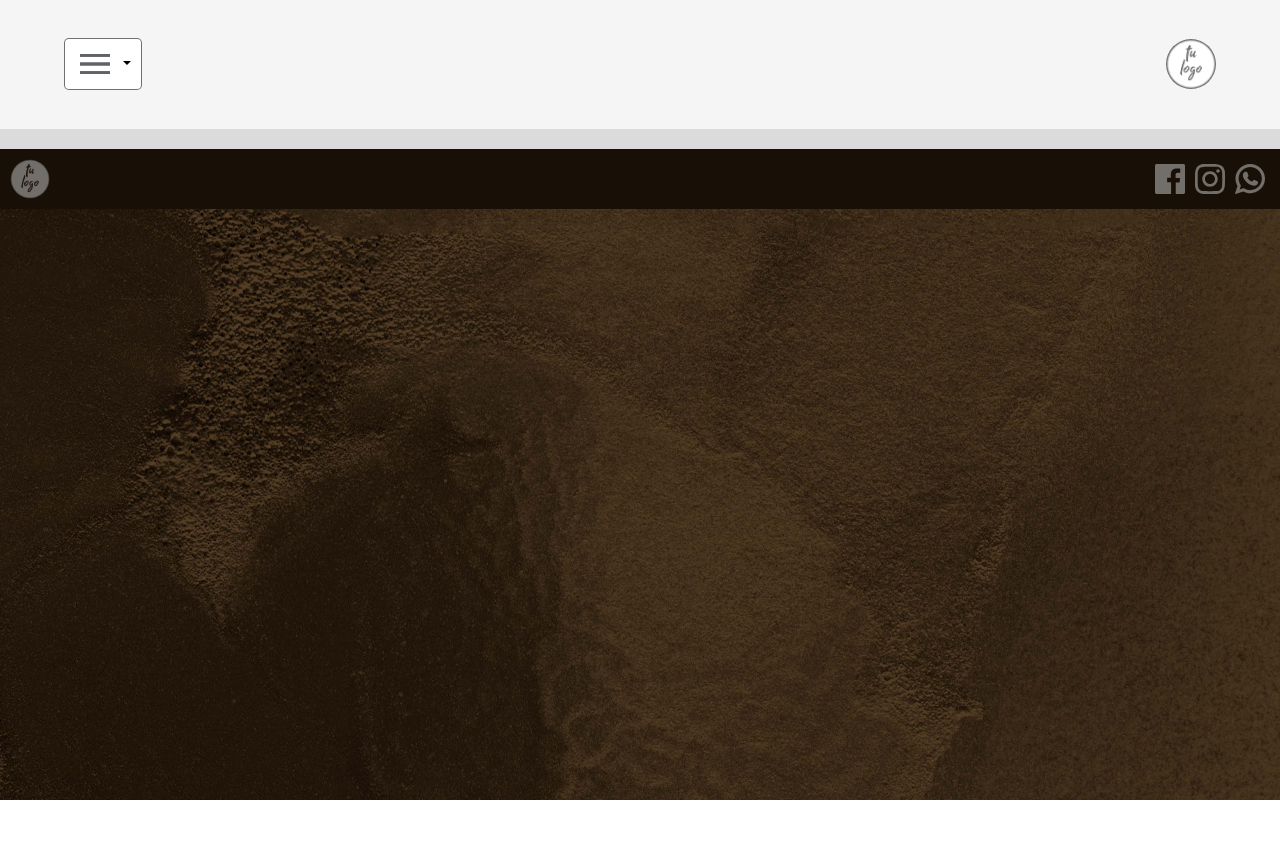
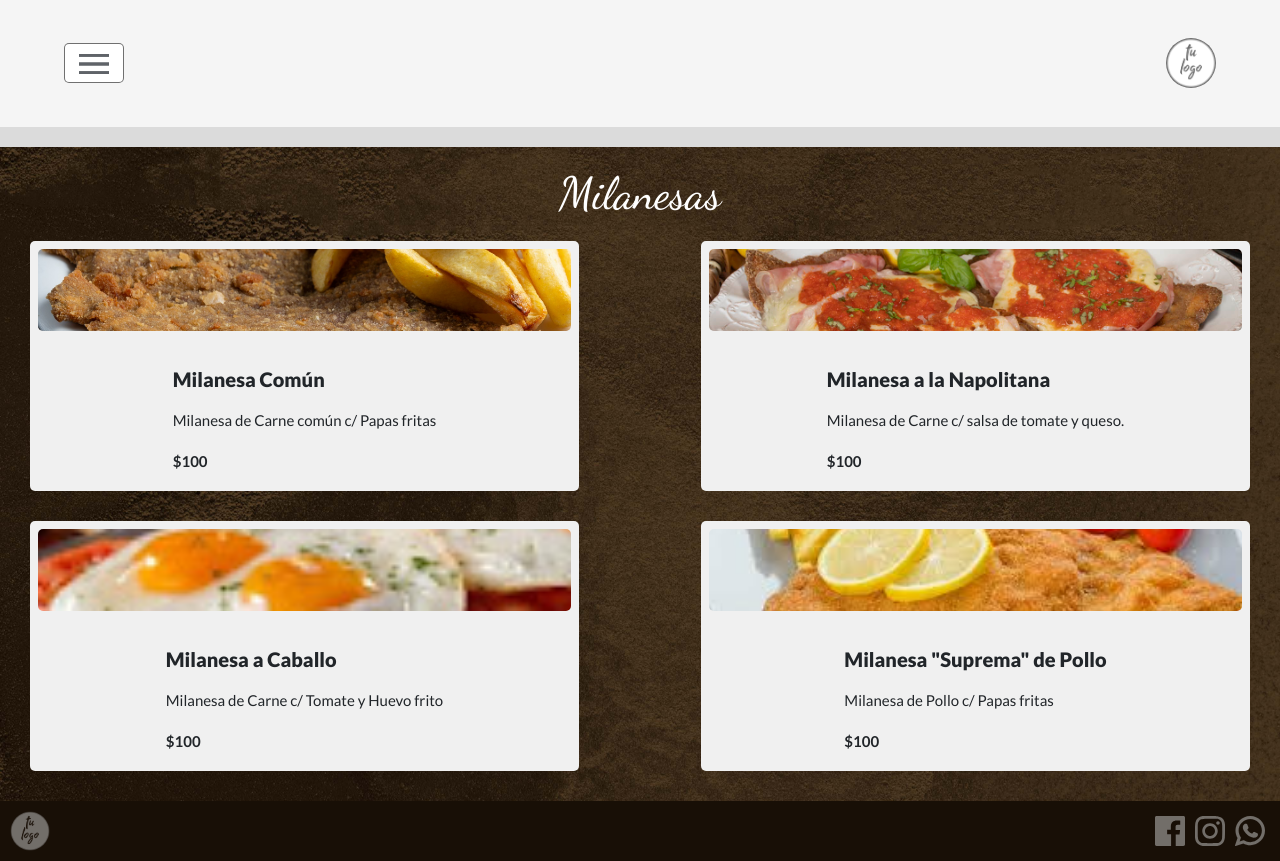
Before and after one commit to rromancastro/plantilla1, a website: page pages/milanesas.html in a window 1280 px wide. Before the commit the page ends 800 px from the top, so only its background shows below. Drawn offline with nearby package versions, Linux system fonts and the light colour scheme.

Commit message:
añado pagina milanesas

```diff
--- a/pages/milanesas.html
+++ b/pages/milanesas.html
@@ -12,7 +12,7 @@
     <header>
         <nav>
             <div class="dropdown">
-                <button class="dropMenu dropdown-toggle" type="button" data-bs-toggle="dropdown" aria-expanded="false">
+                <button class="dropMenu" type="button" data-bs-toggle="dropdown" aria-expanded="false">
                     <img src="../multimedia/icons/menu.svg" alt="">
                 </button>
                 <ul class="dropdown-menu">
@@ -28,7 +28,41 @@
         <div class="postNav"></div>
     </header>
     <main>
-
+        <h1 class="milanesaTitle">Milanesas</h1>
+        <section class="milanesaSection">
+            <article class="cardProducto">
+                <img src="../multimedia/pages/milanesas/1.jpg" alt="img">
+                <div class="infoProducto">
+                    <h2 class="tituloProducto">Milanesa Común</h2>
+                    <p class="descProducto">Milanesa de Carne común c/ Papas fritas</p>
+                    <p class="precio">$100</p>
+                </div>
+            </article>
+            <article class="cardProducto">
+                <img src="../multimedia/pages/milanesas/2.jpg" alt="img">
+                <div class="infoProducto">
+                    <h2 class="tituloProducto">Milanesa a la Napolitana</h2>
+                    <p class="descProducto">Milanesa de Carne c/ salsa de tomate y queso.</p>
+                    <p class="precio">$100</p>
+                </div>
+            </article>
+            <article class="cardProducto">
+                <img src="../multimedia/pages/milanesas/3.jpg" alt="img">
+                <div class="infoProducto">
+                    <h2 class="tituloProducto">Milanesa a Caballo</h2>
+                    <p class="descProducto">Milanesa de Carne c/ Tomate y Huevo frito</p>
+                    <p class="precio">$100</p>
+                </div>
+            </article>
+            <article class="cardProducto">
+                <img src="../multimedia/pages/milanesas/4.jpg" alt="img">
+                <div class="infoProducto">
+                    <h2 class="tituloProducto">Milanesa "Suprema" de Pollo</h2>
+                    <p class="descProducto">Milanesa de Pollo c/ Papas fritas</p>
+                    <p class="precio">$100</p>
+                </div>
+            </article>
+        </section>
     </main>
     <footer>
         <img src="../multimedia/logo.png" alt="logo" class="logoFooter">
--- /dev/null
+++ b/scss/base/_milanesa.scss
@@ -0,0 +1,17 @@
+.milanesaTitle {
+    text-align: center;
+    font-family: $font3;
+    color: white;
+    font-size: 45px;
+    margin: 20px;
+}
+
+.milanesaSection {
+    display: flex;
+    flex-wrap: wrap;
+    justify-content: space-between;
+    align-items: center;
+    gap: 30px;
+    padding: 30px;
+    padding-top: 0;
+}
--- a/scss/components/_card.scss
+++ b/scss/components/_card.scss
@@ -1,17 +1,26 @@
 .cardProducto {
-    width: 40%;
+    width: 45%;
+    height: 250px;
     background-color: rgb(240, 240, 240);
-    border-radius: 2%;
+    border-radius: 5px;
+    display: flex;
+    flex-wrap: wrap;
+    justify-content: center;
+    padding: 8px;
     img {
-        width: 90%;
-        border-radius: 2% 2% 0 0;
+        width: 100%;
+        border-radius: 5px;
         height: 35%;
         object-fit: cover;
     }
 }
 
 .infoProducto {
-    padding: 10px;
+    margin-top: 5px;
+    display: flex;
+    flex-direction: column;
+    justify-content: space-between;
+    gap: 3px;
 }
 
 .tituloProducto {
@@ -32,4 +41,5 @@
     font-family: $font1;
     font-weight: 700;
     font-size: 15px;
+    margin-bottom: 10px;
 }
--- a/scss/components/_nav.scss
+++ b/scss/components/_nav.scss
@@ -23,8 +23,9 @@ nav {
 }
 
 .dropMenu {
+    width: 60px;
+    height: 40px;
     background-color: white;
-    padding: 5px 10px;
     border-radius: 5px;
     transition: 0.5s;
     border: 1.5px #0000008f solid;
--- a/scss/style.scss
+++ b/scss/style.scss
@@ -1,5 +1,6 @@
 @import './vars';
 @import './base/index';
+@import './base/milanesa';
 @import './components/nav';
 @import './components/card';
 @import './components/footer';
```
Also changed, not shown: index.html (+1 -1 lines), css/style.css, multimedia/pages/milanesas/1.jpg (added), multimedia/pages/milanesas/2.jpg (added), multimedia/pages/milanesas/3.jpg (added), multimedia/pages/milanesas/4.jpg (added), 1 other file.
